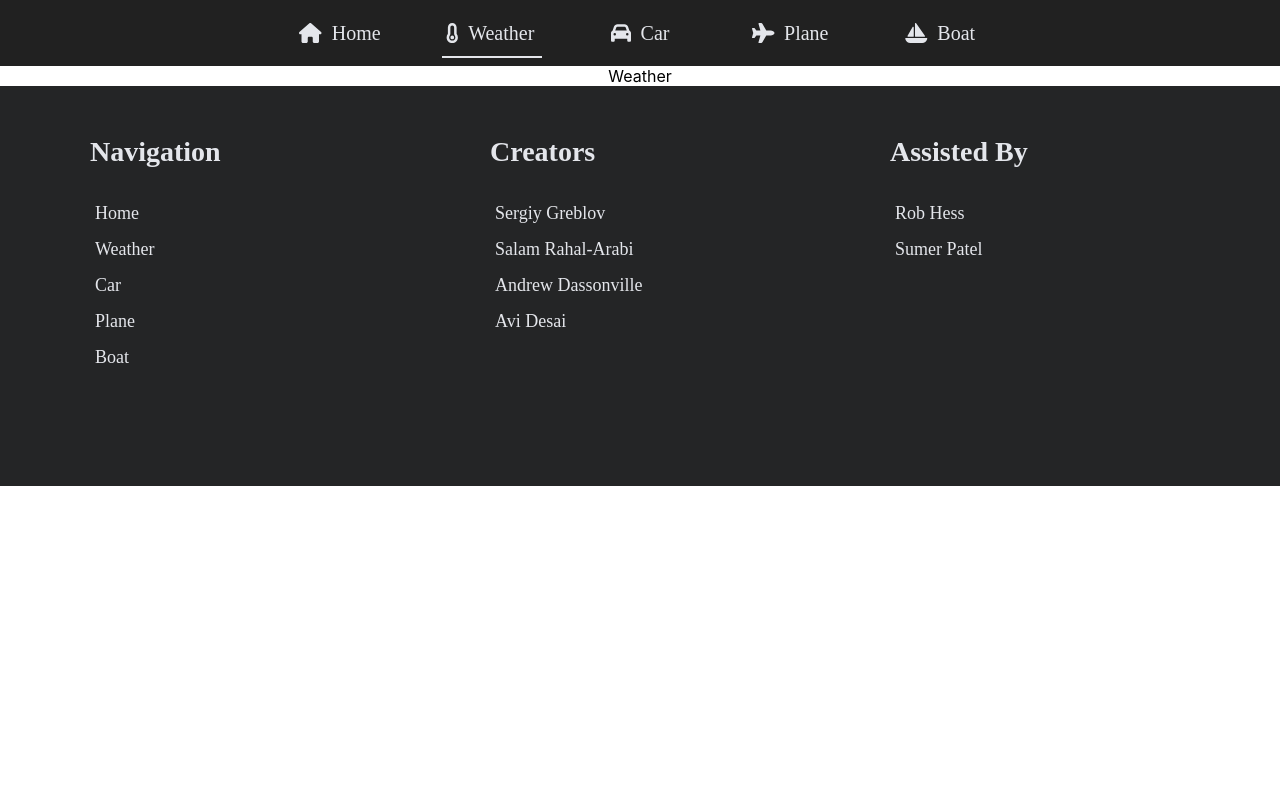
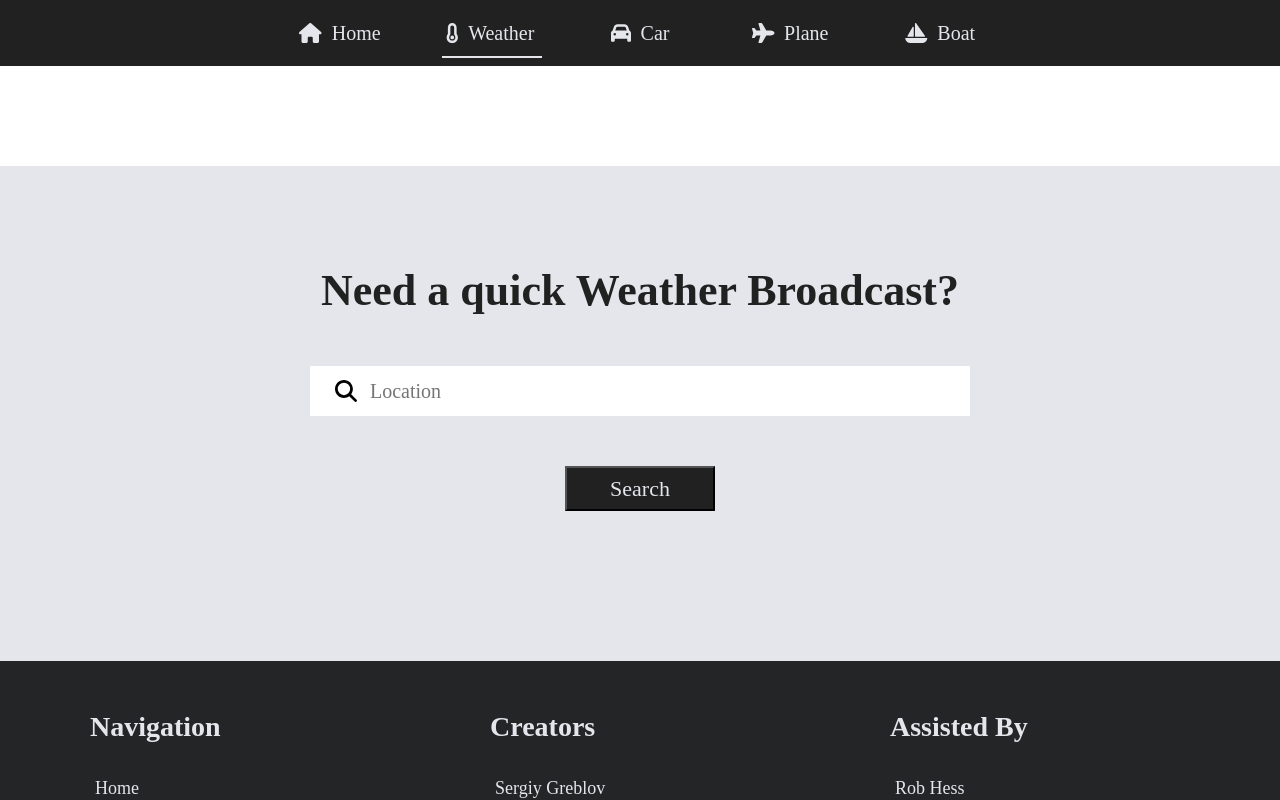
Before and after one commit to osu-cs494-w23/weather-guide, a React (Create React App) app in the folder weather-guide/: page /weather in a window 1280 px wide. Shown: the top 800 px of the page. Built offline with nearby package versions, Linux system fonts and the light colour scheme.

Commit message:
implemented redux to keep track of CITY_NAME entered in WeatherBroadCast throughout state

```diff
--- a/weather-guide/package.json
+++ b/weather-guide/package.json
@@ -13,8 +13,11 @@
     "node-sass": "^8.0.0",
     "react": "^18.2.0",
     "react-dom": "^18.2.0",
+    "react-redux": "^8.0.5",
     "react-router-dom": "^6.9.0",
     "react-scripts": "5.0.1",
+    "redux": "^4.2.1",
+    "redux-thunk": "^2.4.2",
     "web-vitals": "^2.1.4"
   },
   "scripts": {
--- a/weather-guide/src/components/MainPage/WeatherBroadCast/Weather.js
+++ b/weather-guide/src/components/MainPage/WeatherBroadCast/Weather.js
@@ -1,22 +1,36 @@
 import React, { useState, useEffect } from 'react';
 import classes from "./Weather.module.scss"
 import {FontAwesomeIcon} from "@fortawesome/react-fontawesome";
-
 import {faSailboat, faSearch} from "@fortawesome/free-solid-svg-icons";
 
-const Weather = () =>{
+import { useDispatch } from 'react-redux';
+import { setCity } from '../../../redux/reducers';
 
-    return(
-        <div className={classes.WeatherWrapper}>
-            <div className={classes.WeatherTitle}> Need a quick Weather Broadcast?</div>
-            <form className={classes.formClasses}>
-                <FontAwesomeIcon className={classes.searchIcon}  icon={faSearch} />
-                <input placeholder={"Location"} className={classes.cityInput}/>
-                <input className={classes.submitButton} value={"Search"}  type={"submit"}/>
-            </form>
-        </div>
-    )
+const Weather = () => {
+  const [cityInput, setCityInput] = useState('');
+  const dispatch = useDispatch();
 
-}
+  const handleSubmit = (e) => {
+    e.preventDefault();
+    dispatch(setCity(cityInput));
+    console.log(cityInput);
+    setCityInput('');
+  };
 
-export default Weather
+  const handleInputChange = (e) => {
+    setCityInput(e.target.value);
+  };
+
+  return (
+    <div className={classes.WeatherWrapper}>
+      <div className={classes.WeatherTitle}> Need a quick Weather Broadcast?</div>
+      <form className={classes.formClasses} onSubmit={handleSubmit}>
+        <FontAwesomeIcon className={classes.searchIcon} icon={faSearch} />
+        <input placeholder={"Location"} className={classes.cityInput} value={cityInput} onChange={handleInputChange} />
+        <input className={classes.submitButton} value={"Search"} type={"submit"} />
+      </form>
+    </div>
+  );
+};
+
+export default Weather;
--- a/weather-guide/src/components/Weather/Weather.js
+++ b/weather-guide/src/components/Weather/Weather.js
@@ -1,10 +1,15 @@
 import React from 'react';
+import WeatherBroadcast from '../MainPage/WeatherBroadCast/Weather';
+
 
 const Weather = () =>{
 
     return(
         <>
-            Weather
+            <div>
+                <WeatherBroadcast />
+            </div>
+
         </>
     )
 }
--- /dev/null
+++ b/weather-guide/src/redux/reducers.js
@@ -0,0 +1,24 @@
+const initialState = {
+    city: ''
+  };
+
+  function cityReducer(state = initialState, action) {
+    switch (action.type) {
+      case 'SET_CITY':
+        return {
+          ...state,
+          city: action.payload
+        };
+      default:
+        return state;
+    }
+  }
+
+  export { cityReducer };
+
+  export function setCity(city) {
+    return {
+      type: 'SET_CITY',
+      payload: city
+    };
+  }
--- /dev/null
+++ b/weather-guide/src/store.js
@@ -0,0 +1,10 @@
+import { createStore, applyMiddleware } from 'redux';
+import thunk from 'redux-thunk';
+import { cityReducer } from './redux/reducers';
+
+const store = createStore(
+  cityReducer,
+  applyMiddleware(thunk)
+);
+
+export default store;
```
Also changed, not shown: weather-guide/src/index.js (+9 -8 lines), 1 other file (tests, documents, lock files or other folders).
